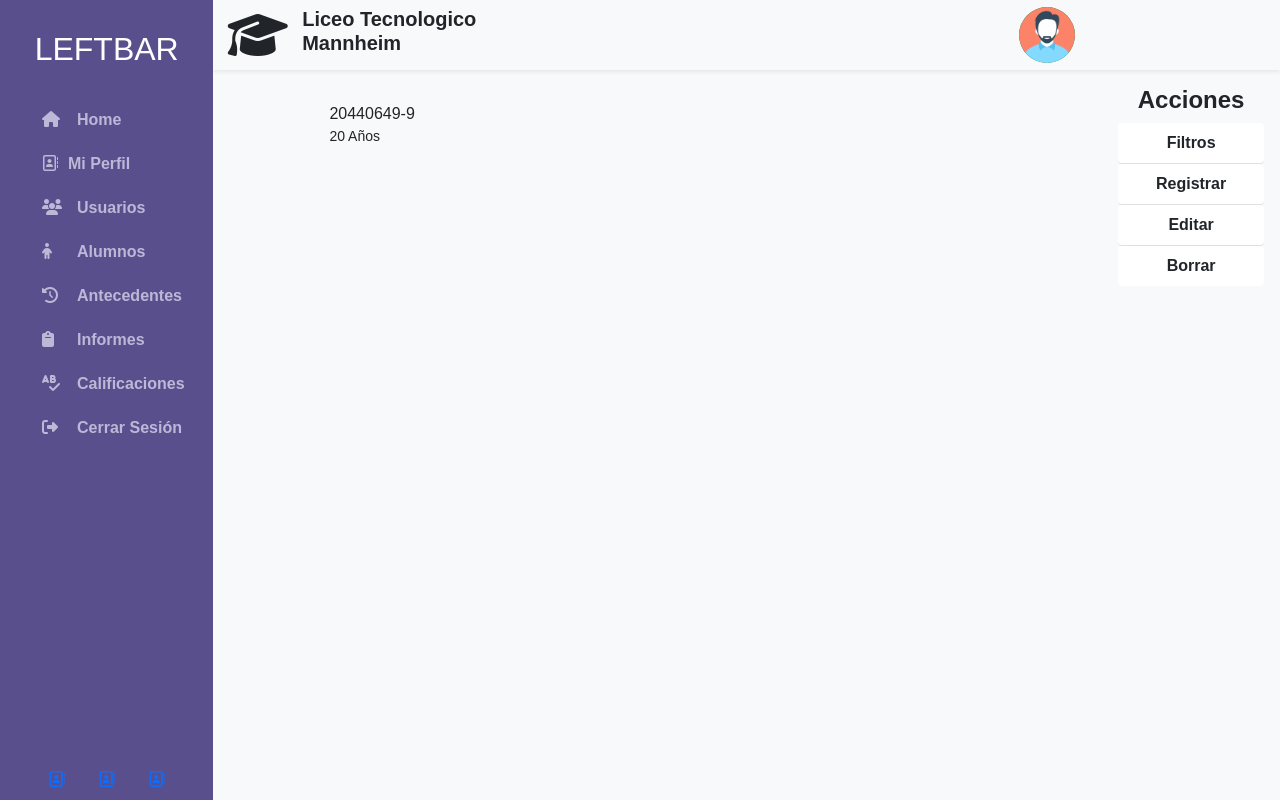
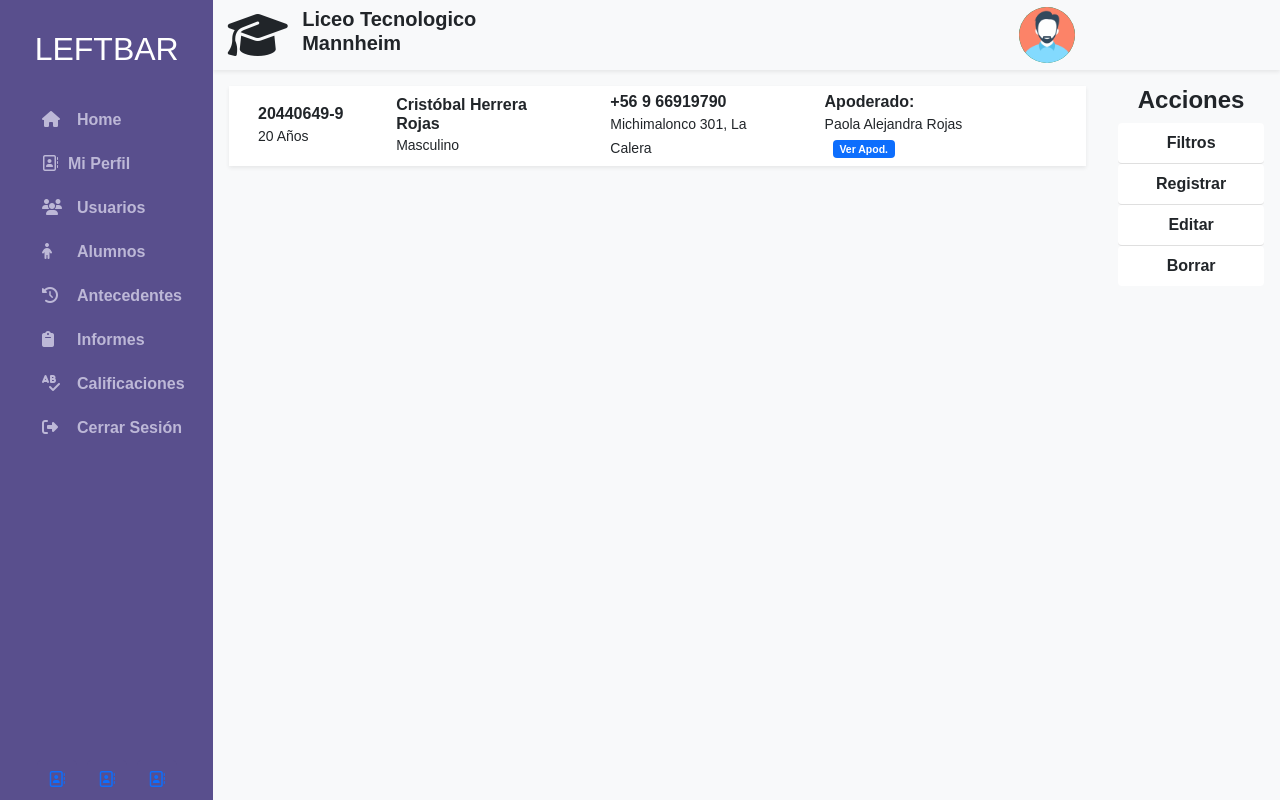
Before and after one commit to Cristobal-coding/DjangoTTT, a Django app: template templates/alumnos/inicio.html in a window 1280 px wide. Run offline with Django 3.2, Linux system fonts and the light colour scheme; the template is opened without the code that fills it, so the values that code supplies are empty; some libraries are stand-ins or nearby versions; some web fonts are replaced.

Commit message:
makin one alumnos

```diff
--- a/templates/alumnos/inicio.html
+++ b/templates/alumnos/inicio.html
@@ -4,20 +4,47 @@
 {% block 'content' %}
     <div class="row mx-0 h-100 w-100">
         <div class="col-10 d-flex align-items-center flex-column p-3">
-            <div class="row mx-0 w-100" style="height:80px">
-                <div class="col-4 h-100">
+            <div class="row mx-0 w-100 shadow-sm" style="height:80px;background-color:white;">
+                <div class="col-2 h-100">
                     <div class="row mx-0 h-100">
                         <div class="col-12 d-flex flex-column align-items-center justify-content-center">
                             <div class="text-start">
-                                <h6 class="my-0">20440649-9</h6>
+                                <h6 class="my-0 fw-bold">20440649-9</h6>
                                 <small class="my-0 fw-light">20 Años</small>
                             </div>
                         </div>
                     </div>
                 </div>
-                <div class="col-4 h-100"></div>
-                <div class="col-4 h-100"></div>
-                <div class="col-4 h-100"></div>
+                <div class="col-3 h-100">
+                    <div class="row mx-0 h-100">
+                        <div class="col-12 d-flex flex-column align-items-center justify-content-center">
+                            <div class="text-start">
+                                <h6 class="my-0 fw-bold">Cristóbal Herrera Rojas</h6>
+                                <small class="my-0 fw-light">Masculino</small>
+                            </div>
+                        </div>
+                    </div>
+                </div>
+                <div class="col-3 h-100">
+                    <div class="row mx-0 h-100">
+                        <div class="col-12 d-flex flex-column align-items-start justify-content-center">
+                            <div class="text-start">
+                                <h6 class="my-0 fw-bold">+56 9 66919790</h6>
+                                <small class="my-0 fw-light">Michimalonco 301, La Calera</small>
+                            </div>
+                        </div>
+                    </div>
+                </div>
+                <div class="col-3 h-100">
+                    <div class="row mx-0 h-100">
+                        <div class="col-12 d-flex flex-column align-items-start justify-content-center">
+                            <div class="text-start">
+                                <h6 class="my-0 fw-bold">Apoderado:</h6>
+                                <small class="my-0 fw-light">Paola Alejandra Rojas<a href="#" class="badge bg-primary text-decoration-none mx-2">Ver Apod.</a></small>
+                            </div>
+                        </div>
+                    </div>
+                </div>
             </div>
         </div>
         <div class="col-2 h-100 text-center p-3">
```
